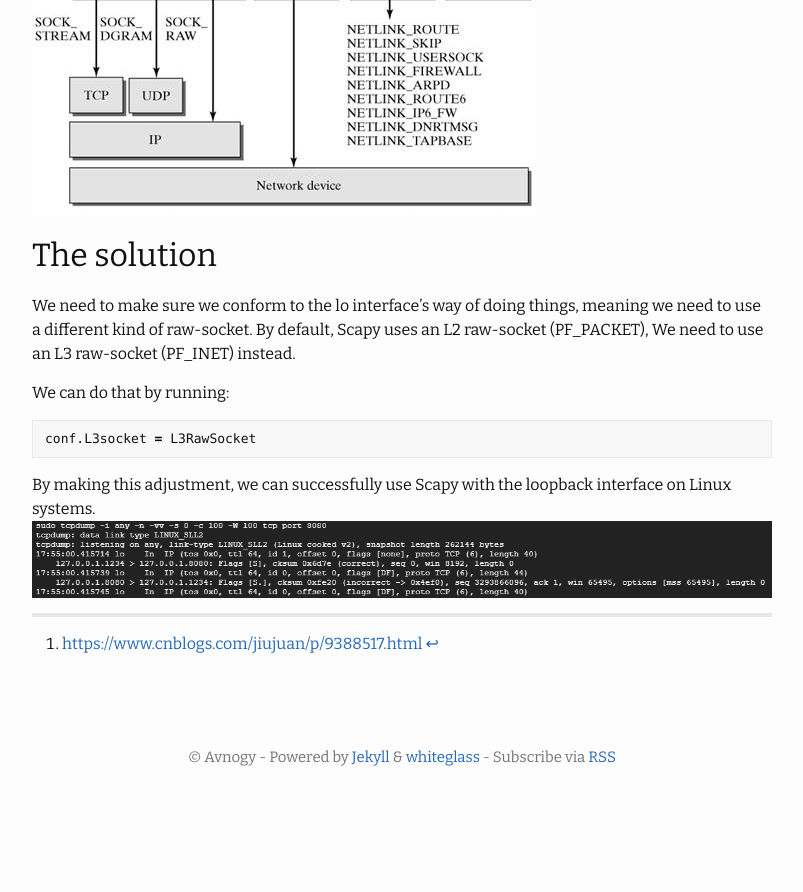
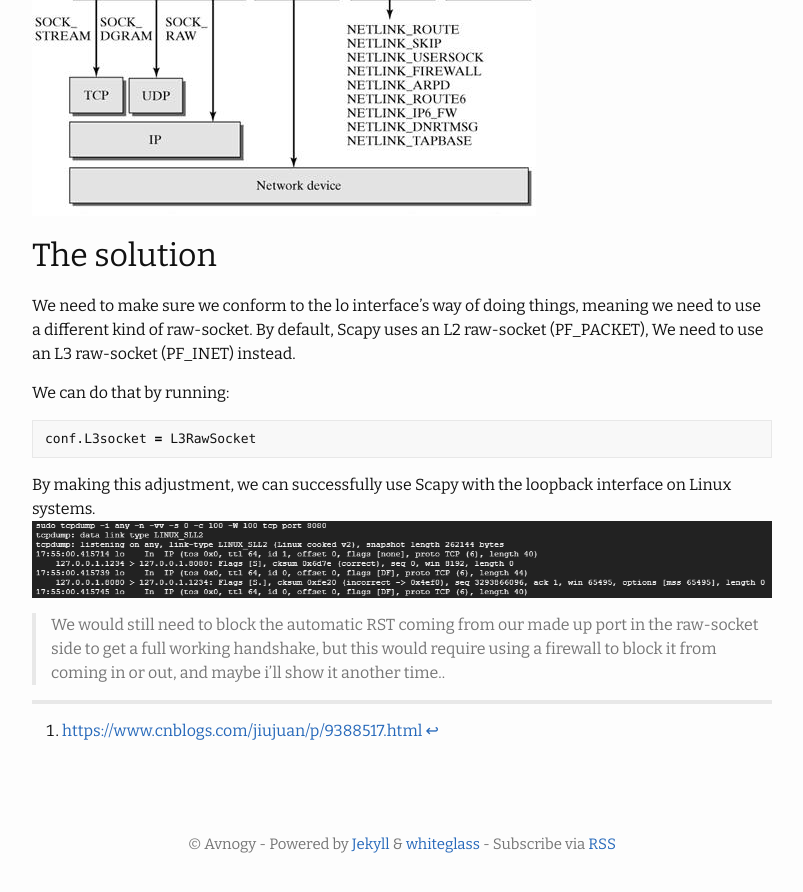
Before and after one commit to avnogy/notes, a Jekyll site: the page built from _posts/2025-02-28-Scapy-Raw-Socket-Loopback-In-Linux.md, in a window 1280 px wide and 900 px high, scrolled down 1657 px. Shown: the top 892 px of the window, without its empty margins (238-1041 px from the left). Built offline with Jekyll 4.4.1, drawn with Linux system fonts in a browser that asks for light colours; before the commit the page ends 2470 px from its top, so only the background shows below that.

Commit message:
add note about blocking the RST segment

```diff
--- a/_posts/2025-02-28-Scapy-Raw-Socket-Loopback-In-Linux.md
+++ b/_posts/2025-02-28-Scapy-Raw-Socket-Loopback-In-Linux.md
@@ -72,6 +72,7 @@ conf.L3socket = L3RawSocket
 
 By making this adjustment, we can successfully use Scapy with the loopback interface on Linux systems.
 ![](/notes/assets/code/scapyrawsocket/Pasted%20image%2020250301200310.png)
+> We would still need to block the automatic RST coming from our made up port in the raw-socket side to get a full working handshake, but this would require using a firewall to block it from coming in or out, and maybe i'll show it another time..
 
 ---
 
```
